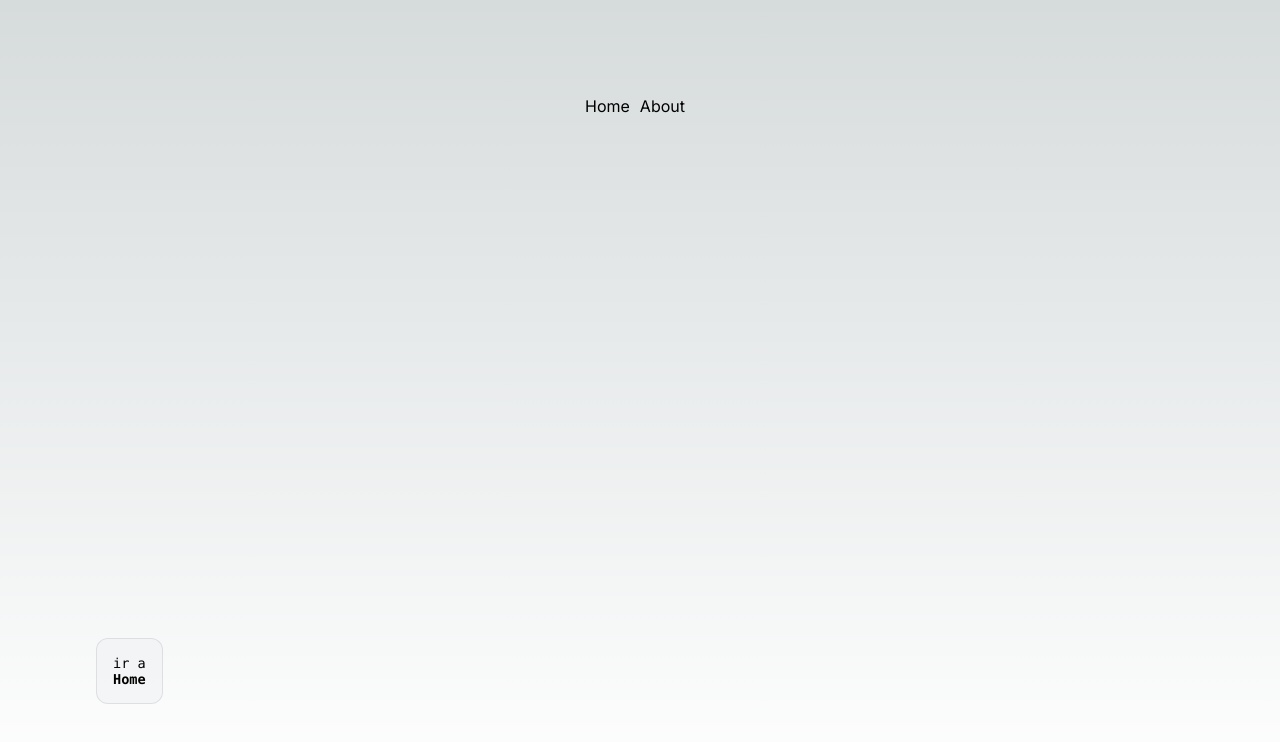
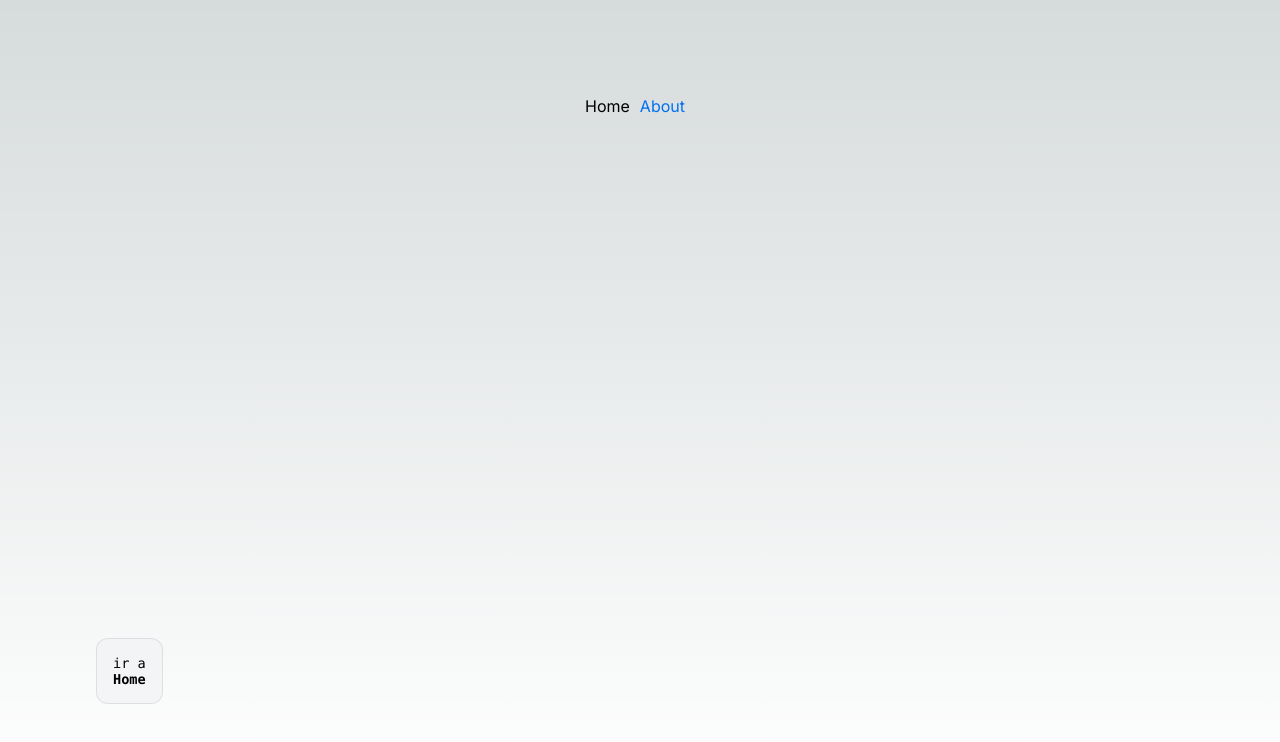
Before and after one commit to Jwilv/repaso-next, a Next.js app: page /about in a window 1280 px wide. Shown: the top 742 px of the page. Built offline with nearby package versions, Linux system fonts and the light colour scheme.

Commit message:
UseRouter

```diff
--- /dev/null
+++ b/components/ActiveLink.jsx
@@ -0,0 +1,16 @@
+import Link from 'next/link'
+import { useRouter } from 'next/router'
+import React from 'react'
+
+const style = {
+    color : '#0070f3',
+}
+
+export const ActiveLink = ({ href, text}) => {
+
+    const { asPath } = useRouter()
+
+  return (
+    <Link style={ asPath === href ? style : null} className={style} href={href}>{text}</Link>
+  )
+}
--- a/components/Navbar.jsx
+++ b/components/Navbar.jsx
@@ -1,11 +1,12 @@
 import Link from 'next/link'
 import styles from './Navbar.module.css'
+import { ActiveLink } from './ActiveLink'
 
 export const Navbar = () => {
   return (
     <nav className={ styles['menu-container'] }>
-        <Link href="/">Home</Link>
-        <Link href="/about">About</Link>
+      <ActiveLink href="/" text="Home" />
+      <ActiveLink href="/about" text="About" />
     </nav>
   )
 }
```
